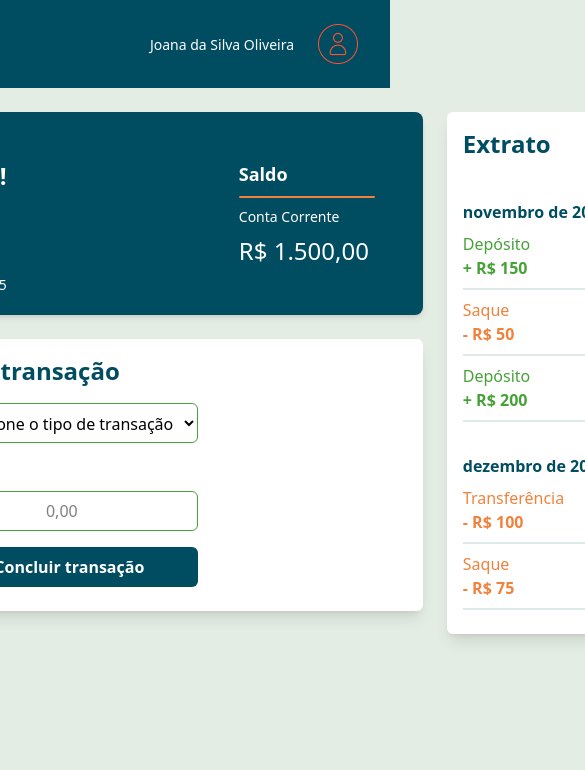
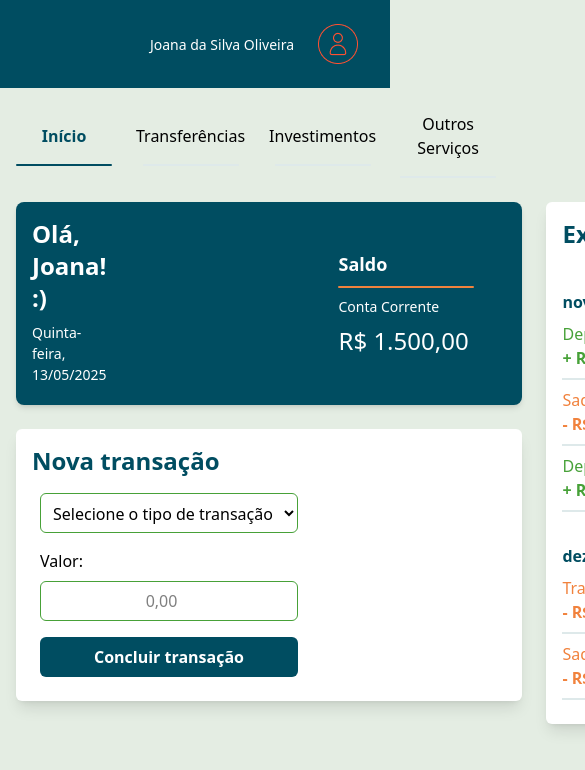
Before and after one commit to LeticiaRosa/ByteBank, a Next.js app: page / in a window 390 px wide. Shown: the top 770 px of the page, 585 px wide, since content can reach past the window. Built offline with nearby package versions, Linux system fonts and the light colour scheme.

Commit message:
Feat: Ajustando responsividade do menu

```diff
--- a/src/app/layout.tsx
+++ b/src/app/layout.tsx
@@ -23,7 +23,7 @@ export default function RootLayout({
       <body className="flex flex-col h-full ">
         <Header />
         <div className="center">
-          <div className="flex flex-row container gap-6 pt-6">
+          <div className="flex flex-col container gap-6 pt-6 md:flex-row">
             <Menu />
             <main>{children}</main>
           </div>
--- a/src/components/Menu.tsx
+++ b/src/components/Menu.tsx
@@ -15,7 +15,7 @@ export function Menu() {
 
   return (
     <nav className="menu">
-      <ul className="flex flex-col items-center justify-center gap-4">
+      <ul className="flex flex-row items-center justify-center gap-6 md:flex-col md:gap-4">
         {menuItems.map((item) => (
           <li
             key={item.href}
--- a/styles/globals.css
+++ b/styles/globals.css
@@ -52,7 +52,7 @@
     @apply text-2xl font-semibold text-preto;
   }
   .menu {
-    @apply flex flex-col items-start justify-start bg-white rounded-md shadow-lg text-black gap-10 p-4;
+    @apply flex flex-col items-start justify-start bg-transparent rounded-md md:shadow-lg text-black gap-10 md:p-4 md:bg-white;
   }
   .menu-item {
     @apply flex flex-col items-center justify-center gap-4 hover:text-verde-claro hover:font-bold;
```
